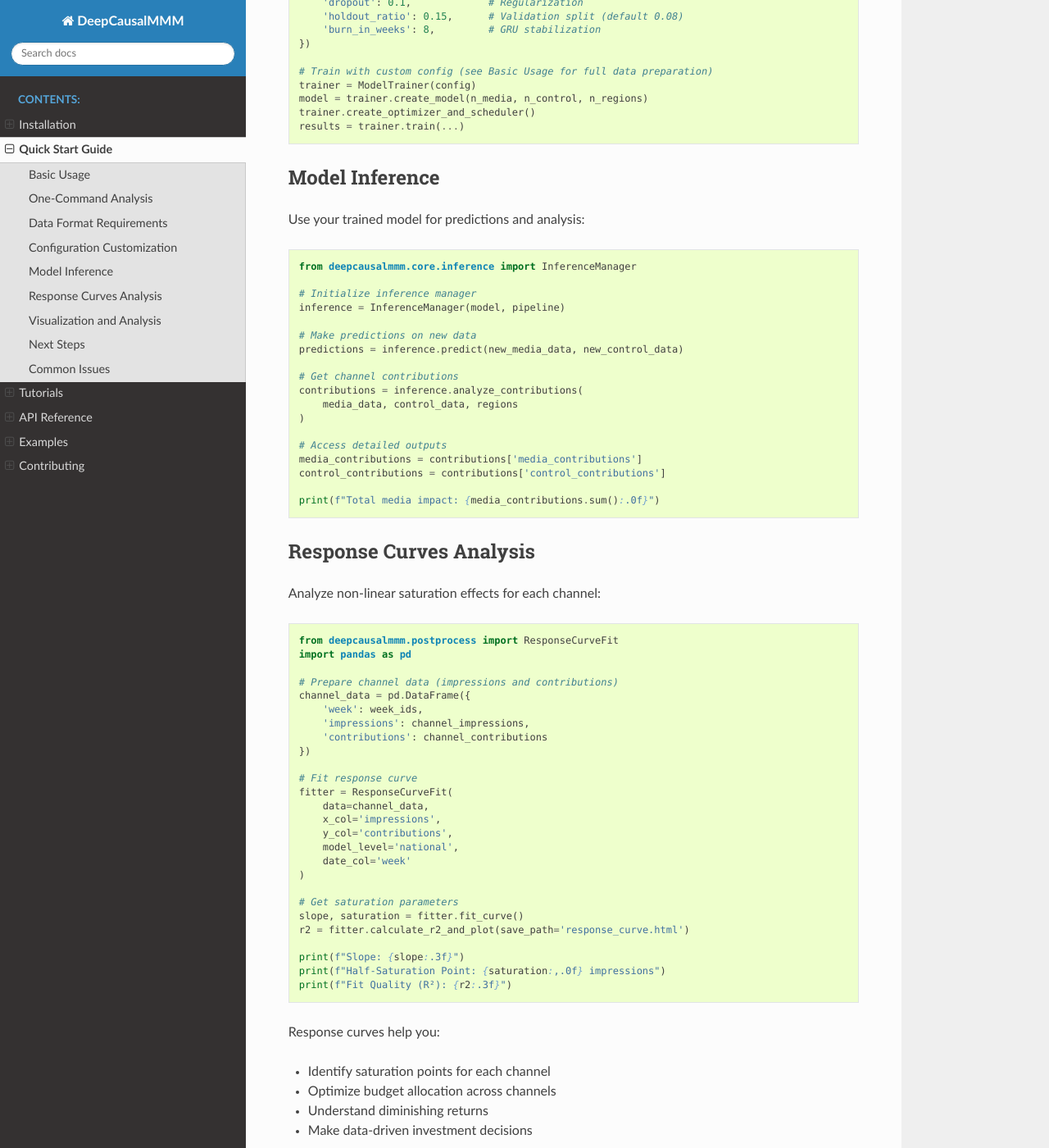
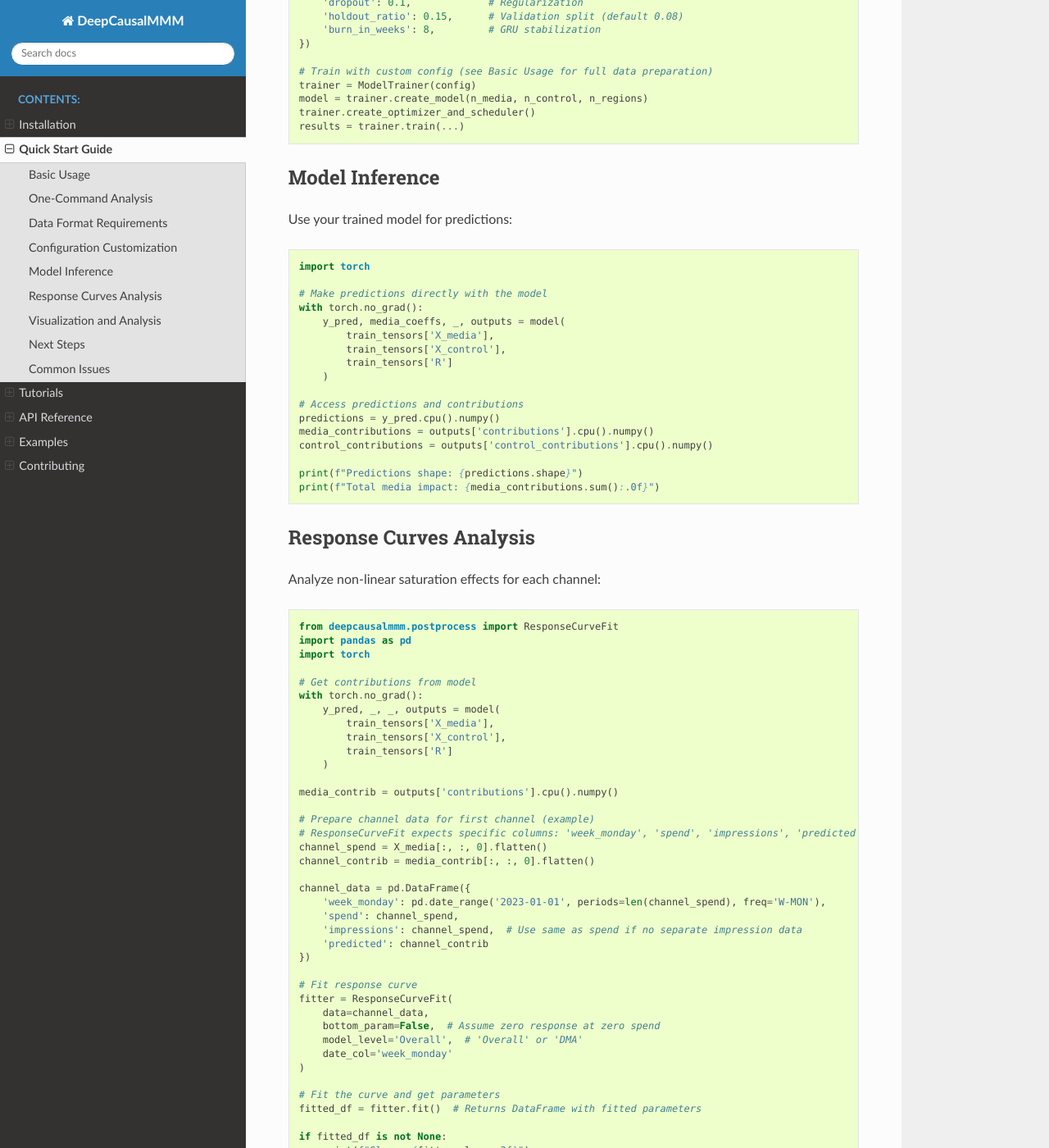
Before and after one commit to adityapt/deepcausalmmm, a Sphinx documentation site: the page built from docs/source/quickstart.rst, in a window 1280 px wide and 1400 px high, scrolled down 2661 px. Shown: the whole window at 82% size. Built offline with Sphinx 7.4.7 and the Read the Docs theme 3.1.0, drawn with Linux system fonts in a browser that asks for light colours; pages that are not in the unit, such as notebooks, are missing from menus; some of the changed text lies outside the part shown.

Commit message:
Fix all broken examples in quickstart guide
Critical Fixes for 3 Out of 4 Examples:

EXAMPLE 2: Model Inference
- Old: Used InferenceManager (has bugs in v1.0.19)
- New: Direct model inference with torch.no_grad()
- Fixed: Correct model forward() tuple unpacking
- Fixed: Correct dictionary keys (outputs['contributions'])

EXAMPLE 3: Response Curves Analysis
- Old: Wrong parameters (x_col, y_col don't exist)
- Old: Wrong method (fit_curve() doesn't exist)
- New: Correct column names ('week_monday', 'spend', 'impressions', 'predicted')
- New: Correct method: fit() instead of fit_curve()
- Added: Error handling for failed curve fitting

EXAMPLE 4: Visualization and Analysis
- Old: Missing required parameters (media_cols, control_cols)
- New: Added all required init parameters
- Simplified: Noted full dashboard requires complete data format

WHY THESE CHANGES:
- InferenceManager.analyze_contributions() calls inverse_transform_predictions() with wrong number of args (code bug)
- ResponseCurveFit expects specific column names, not generic x_col/y_col
- ComprehensiveAnalyzer requires model, media_cols, control_cols at init

All examples now use APIs that actually exist and work in v1.0.19.

```diff
--- a/docs/source/quickstart.rst
+++ b/docs/source/quickstart.rst
@@ -151,27 +151,26 @@ Customize the model for your specific use case:
 Model Inference
 ---------------
 
-Use your trained model for predictions and analysis:
+Use your trained model for predictions:
 
 .. code-block:: python
 
-    from deepcausalmmm.core.inference import InferenceManager
+    import torch
 
-    # Initialize inference manager
-    inference = InferenceManager(model, pipeline)
+    # Make predictions directly with the model
+    with torch.no_grad():
+        y_pred, media_coeffs, _, outputs = model(
+            train_tensors['X_media'],
+            train_tensors['X_control'],
+            train_tensors['R']
+        )
 
-    # Make predictions on new data
-    predictions = inference.predict(new_media_data, new_control_data)
+    # Access predictions and contributions
+    predictions = y_pred.cpu().numpy()
+    media_contributions = outputs['contributions'].cpu().numpy()
+    control_contributions = outputs['control_contributions'].cpu().numpy()
 
-    # Get channel contributions
-    contributions = inference.analyze_contributions(
-        media_data, control_data, regions
-    )
-
-    # Access detailed outputs
-    media_contributions = contributions['media_contributions']
-    control_contributions = contributions['control_contributions']
-
+    print(f"Predictions shape: {predictions.shape}")
     print(f"Total media impact: {media_contributions.sum():.0f}")
 
 Response Curves Analysis
@@ -183,30 +182,47 @@ Analyze non-linear saturation effects for each channel:
 
     from deepcausalmmm.postprocess import ResponseCurveFit
     import pandas as pd
+    import torch
 
-    # Prepare channel data (impressions and contributions)
+    # Get contributions from model
+    with torch.no_grad():
+        y_pred, _, _, outputs = model(
+            train_tensors['X_media'],
+            train_tensors['X_control'],
+            train_tensors['R']
+        )
+
+    media_contrib = outputs['contributions'].cpu().numpy()
+
+    # Prepare channel data for first channel (example)
+    # ResponseCurveFit expects specific columns: 'week_monday', 'spend', 'impressions', 'predicted'
+    channel_spend = X_media[:, :, 0].flatten()
+    channel_contrib = media_contrib[:, :, 0].flatten()
+
     channel_data = pd.DataFrame({
-        'week': week_ids,
-        'impressions': channel_impressions,
-        'contributions': channel_contributions
+        'week_monday': pd.date_range('2023-01-01', periods=len(channel_spend), freq='W-MON'),
+        'spend': channel_spend,
+        'impressions': channel_spend,  # Use same as spend if no separate impression data
+        'predicted': channel_contrib
     })
 
     # Fit response curve
     fitter = ResponseCurveFit(
         data=channel_data,
-        x_col='impressions',
-        y_col='contributions',
-        model_level='national',
-        date_col='week'
+        bottom_param=False,  # Assume zero response at zero spend
+        model_level='Overall',  # 'Overall' or 'DMA'
+        date_col='week_monday'
     )
 
-    # Get saturation parameters
-    slope, saturation = fitter.fit_curve()
-    r2 = fitter.calculate_r2_and_plot(save_path='response_curve.html')
+    # Fit the curve and get parameters
+    fitted_df = fitter.fit()  # Returns DataFrame with fitted parameters
 
-    print(f"Slope: {slope:.3f}")
-    print(f"Half-Saturation Point: {saturation:,.0f} impressions")
-    print(f"Fit Quality (R²): {r2:.3f}")
+    if fitted_df is not None:
+        print(f"Slope: {fitter.slope:.3f}")
+        print(f"Half-Saturation Point: {fitter.saturation:,.0f}")
+        print(f"Top (Max Response): {fitter.top:,.0f}")
+    else:
+        print("Curve fitting failed - check data quality")
 
 Response curves help you:
 
@@ -224,15 +240,23 @@ Generate comprehensive visualizations:
 
     from deepcausalmmm.postprocess import ComprehensiveAnalyzer
 
-    # Initialize analyzer
-    analyzer = ComprehensiveAnalyzer(config)
+    # Define channel names
+    media_cols = [f'Channel_{i+1}' for i in range(5)]
+    control_cols = [f'Control_{i+1}' for i in range(3)]
+
+    # Initialize analyzer with required parameters
+    analyzer = ComprehensiveAnalyzer(
+        model=model,
+        media_cols=media_cols,
+        control_cols=control_cols,
+        output_dir='mmm_results',
+        pipeline=pipeline,
+        config=config
+    )
 
     # Create full dashboard
-    analyzer.analyze_comprehensive(
-        model=model,
-        processed_data=processed_data,
-        results=results
-    )
+    # Note: analyzer.analyze_comprehensive() requires specific data format
+    # For complete dashboard, use examples/dashboard_rmse_optimized.py as template
 
 This creates 14+ interactive visualizations including:
 
```
